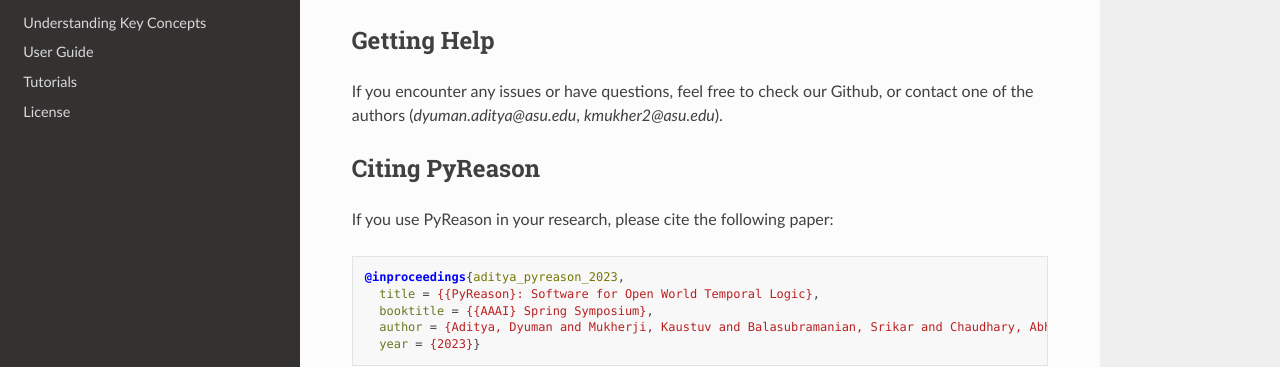
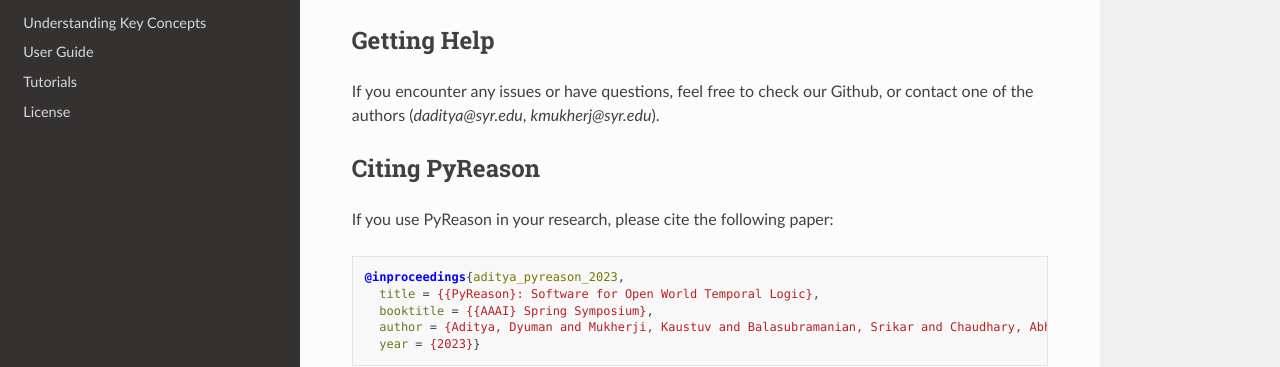
Before and after one commit to lab-v2/pyreason, a Sphinx documentation site: the page built from docs/source/index.rst, in a window 1280 px wide and 900 px high, scrolled down 608 px. Shown: the part 188-555 px from the top of the window. Built offline with Sphinx 7.4.7 and the Read the Docs theme 3.1.0, drawn with Linux system fonts in a browser that asks for light colours; pages that are not in the unit, such as notebooks, are missing from menus.

Commit message:
Update index.rst

```diff
--- a/docs/source/index.rst
+++ b/docs/source/index.rst
@@ -29,7 +29,7 @@
 
 Getting Help
 ------------
-If you encounter any issues or have questions, feel free to check our Github, or contact one of the authors (`dyuman.aditya@asu.edu`, `kmukher2@asu.edu`).
+If you encounter any issues or have questions, feel free to check our Github, or contact one of the authors (`daditya@syr.edu`, `kmukherj@syr.edu`).
 
 
 Citing PyReason
```
